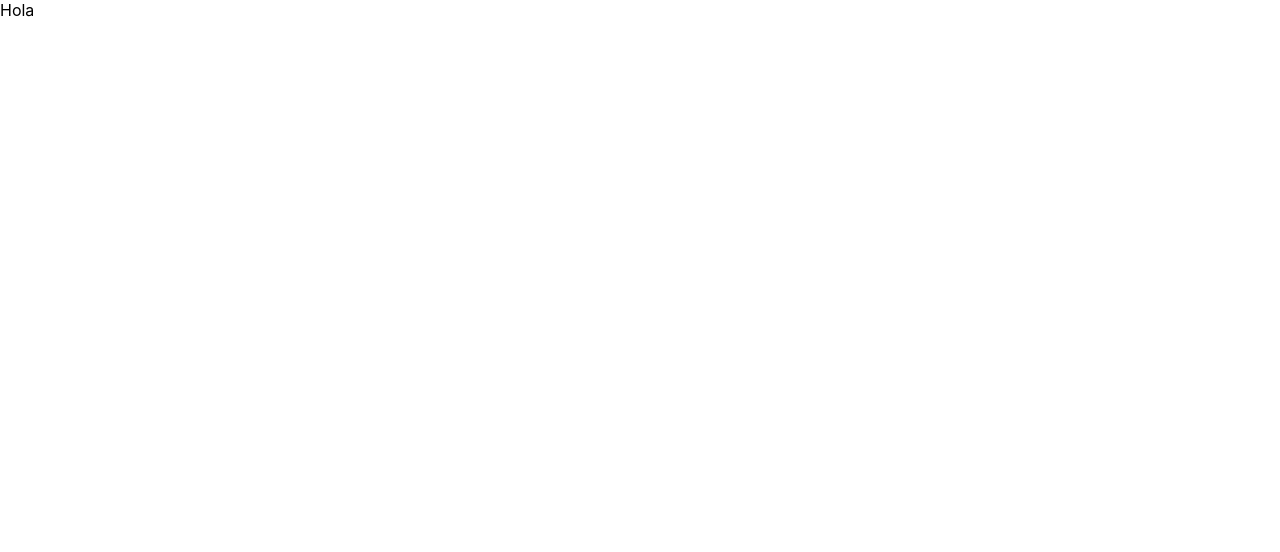
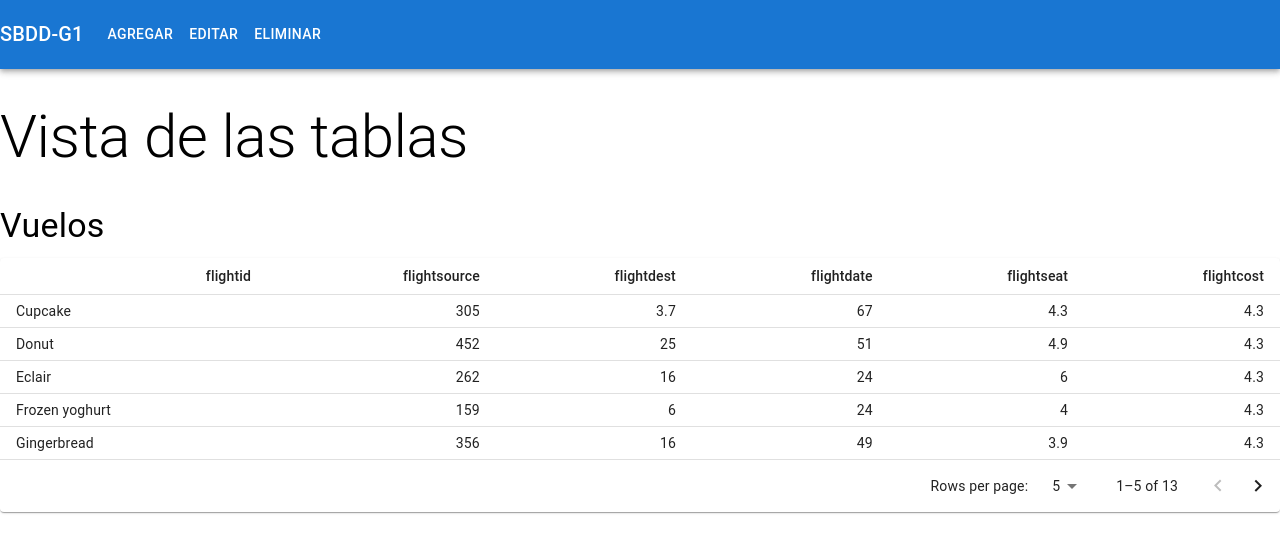
Before and after one commit to Edwars1999/SBDDG1, a Next.js app in the folder Frontend/sbdd-gc-spanner/: page / in a window 1280 px wide. Shown: the top 552 px of the page. Built offline with nearby package versions, Linux system fonts and the light colour scheme.

Commit message:
CRUD views and initial components

```diff
--- a/Frontend/sbdd-gc-spanner/package.json
+++ b/Frontend/sbdd-gc-spanner/package.json
@@ -8,7 +8,10 @@
     "lint": "next lint"
   },
   "dependencies": {
+    "@emotion/react": "^11.7.1",
+    "@emotion/styled": "^11.6.0",
     "@material-ui/core": "^4.12.3",
+    "@mui/icons-material": "^5.2.5",
     "@mui/lab": "^5.0.0-alpha.63",
     "@mui/material": "^5.2.7",
     "@mui/styles": "^5.2.3",
--- a/Frontend/sbdd-gc-spanner/pages/index.js
+++ b/Frontend/sbdd-gc-spanner/pages/index.js
@@ -1,10 +1,24 @@
+import { Typography } from "@mui/material";
+import Appbar from "../src/components/Appbar";
+import EnhancedTable from "../src/components/Table";
+
 const Home = () => {
+  return (
+    <div>
+      <Appbar />
+      <div>
+      <Typography variant="h2" gutterBottom component="div" mt={4}>
+          Vista de las tablas
+        </Typography>
+      </div>
+      <div>
+        <Typography variant="h4" gutterBottom component="div" mt={4}>
+          Vuelos
+        </Typography>
+        <EnhancedTable />
+      </div>
+    </div>
+  );
+};
 
-  return(
-    <div>Hola</div>
-  )
-
-}
-
-
-export default Home
+export default Home;
--- /dev/null
+++ b/Frontend/sbdd-gc-spanner/src/components/Appbar.js
@@ -0,0 +1,42 @@
+import {
+  AppBar,
+  Toolbar,
+  Typography,
+  Box,
+  Button,
+} from "@mui/material";
+import Link from "next/link";
+
+const Appbar = () => {
+  const pages = ["Agregar", "Editar", "Eliminar"];
+
+  return (
+    <AppBar position="static">
+      <Toolbar disableGutters>
+        <Typography
+          variant="h6"
+          noWrap
+          component="div"
+          sx={{ mr: 2, display: { xs: "none", md: "flex" } }}
+        >
+          <Link href={`/`}>SBDD-G1</Link>
+        </Typography>
+        <Box sx={{ flexGrow: 1, display: { xs: "none", md: "flex" } }}>
+          {pages.map((page) => (
+            <Link href={`/crud/${page.toLowerCase()}`}>
+              <Button
+                key={page}
+                // onClick={handleCloseNavMenu}
+                sx={{ my: 2, color: "white", display: "block" }}
+              >
+                {page}
+              </Button>
+            </Link>
+          ))}
+        </Box>
+      </Toolbar>
+    </AppBar>
+  );
+};
+
+export default Appbar;
--- /dev/null
+++ b/Frontend/sbdd-gc-spanner/src/components/Table.js
@@ -0,0 +1,150 @@
+import React from "react";
+import Box from "@mui/material/Box";
+import Table from "@mui/material/Table";
+import TableBody from "@mui/material/TableBody";
+import TableCell from "@mui/material/TableCell";
+import TableContainer from "@mui/material/TableContainer";
+import TableHead from "@mui/material/TableHead";
+import TablePagination from "@mui/material/TablePagination";
+import TableRow from "@mui/material/TableRow";
+import Paper from "@mui/material/Paper";
+
+function createData(id, source, destination, date, seat, cost) {
+  return {
+    id,
+    source,
+    destination,
+    date,
+    seat,
+    cost,
+  };
+}
+
+const rows = [
+  createData("Cupcake", 305, 3.7, 67, 4.3, 4.3),
+  createData("Donut", 452, 25.0, 51, 4.9, 4.3),
+  createData("Eclair", 262, 16.0, 24, 6.0, 4.3),
+  createData("Frozen yoghurt", 159, 6.0, 24, 4.0, 4.3),
+  createData("Gingerbread", 356, 16.0, 49, 3.9, 4.3),
+  createData("Honeycomb", 408, 3.2, 87, 6.5, 4.3),
+  createData("Ice cream sandwich", 237, 9.0, 37, 4.3, 4.3),
+  createData("Jelly Bean", 375, 0.0, 94, 0.0, 4.3),
+  createData("KitKat", 518, 26.0, 65, 7.0, 4.3),
+  createData("Lollipop", 392, 0.2, 98, 0.0, 4.3),
+  createData("Marshmallow", 318, 0, 81, 2.0, 4.3),
+  createData("Nougat", 360, 19.0, 9, 37.0, 4.3),
+  createData("Oreo", 437, 18.0, 63, 4.0, 4.3),
+];
+
+const headCells = [
+  {
+    id: "id",
+    label: "flightid",
+  },
+  {
+    id: "source",
+    label: "flightsource",
+  },
+  {
+    id: "destination",
+    label: "flightdest",
+  },
+  {
+    id: "date",
+    label: "flightdate",
+  },
+  {
+    id: "seat",
+    label: "flightseat",
+  },
+  {
+    id: "cost",
+    label: "flightcost",
+  },
+];
+
+export default function EnhancedTable() {
+  const [page, setPage] = React.useState(0);
+  const [rowsPerPage, setRowsPerPage] = React.useState(5);
+
+  const handleChangePage = (event, newPage) => {
+    setPage(newPage);
+  };
+
+  const handleChangeRowsPerPage = (event) => {
+    setRowsPerPage(parseInt(event.target.value, 10));
+    setPage(0);
+  };
+
+  const handleClick = (event, rowName) => {
+    console.log(rowName);
+  };
+
+  return (
+    <>
+      <Box sx={{ width: "100%" }}>
+        <Paper sx={{ width: "100%", mb: 2 }}>
+          <TableContainer>
+            <Table
+              sx={{ minWidth: 750 }}
+              aria-labelledby="tableTitle"
+              aria-label="simple table"
+              size="small"
+            >
+              <TableHead>
+                <TableRow>
+                  {headCells.map((header, index) => {
+                    const labelId = `enhanced-table-header-${index}`;
+                    return (
+                      <TableCell
+                        labelId={labelId}
+                        align="right"
+                        key={header.id}
+                      >
+                        {header.label}
+                      </TableCell>
+                    );
+                  })}
+                </TableRow>
+              </TableHead>
+              <TableBody>
+                {rows
+                  .slice(page * rowsPerPage, page * rowsPerPage + rowsPerPage)
+                  .map((row, index) => {
+                    const labelId = `enhanced-table-body-${index}`;
+
+                    return (
+                      <TableRow
+                        hover
+                        onClick={(event) => handleClick(event, row.name)}
+                        tabIndex={-1}
+                        key={row.name}
+                      >
+                        <TableCell component="th" id={labelId} scope="row">
+                          {row.id}
+                        </TableCell>
+                        <TableCell align="right">{row.source}</TableCell>
+                        <TableCell align="right">{row.destination}</TableCell>
+                        <TableCell align="right">{row.date}</TableCell>
+                        <TableCell align="right">{row.seat}</TableCell>
+                        <TableCell align="right">{row.cost}</TableCell>
+                      </TableRow>
+                    );
+                  })}
+              </TableBody>
+            </Table>
+          </TableContainer>
+          <TablePagination
+            rowsPerPageOptions={[5, 10, 25]}
+            component="div"
+            count={rows.length}
+            rowsPerPage={rowsPerPage}
+            page={page}
+            onPageChange={handleChangePage}
+            onRowsPerPageChange={handleChangeRowsPerPage}
+          />
+        </Paper>
+      </Box>
+    </>
+  );
+}
```
Also changed, not shown: Frontend/sbdd-gc-spanner/pages/crud/agregar.js (added, +19 -0 lines), Frontend/sbdd-gc-spanner/pages/crud/editar.js (added, +19 -0 lines), Frontend/sbdd-gc-spanner/pages/crud/eliminar.js (added, +19 -0 lines), Frontend/sbdd-gc-spanner/src/components/SelectComponent.js (added, +38 -0 lines), 1 other file (tests, documents, lock files or other folders).
